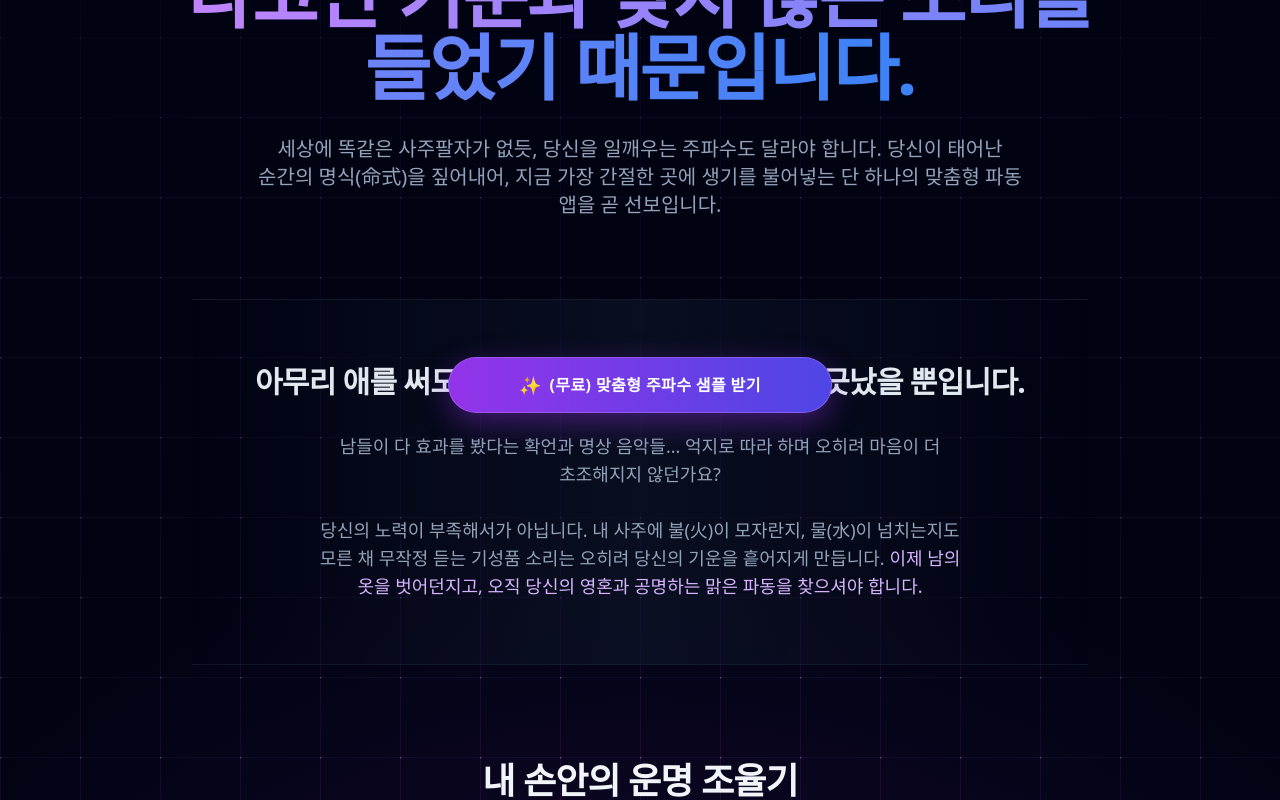
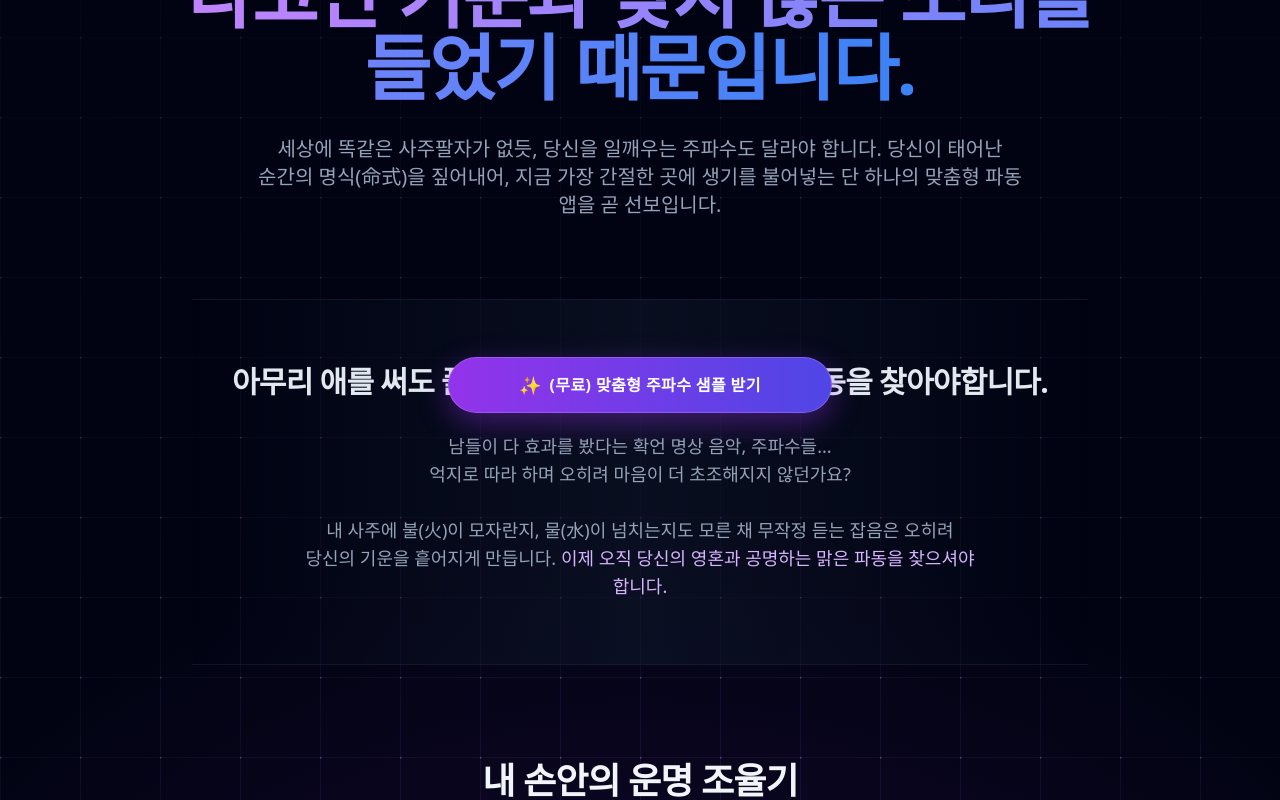
Before and after one commit to im667/wave, a Nuxt app: page / in a window 1280 px wide. Shown: the part 363-1163 px from the top of the page. Built offline with nearby package versions, Linux system fonts and the light colour scheme; no server answers.

Commit message:
edit index copy

```diff
--- a/pages/index.vue
+++ b/pages/index.vue
@@ -34,10 +34,10 @@
       </div>
 
       <div class="w-full max-w-4xl bg-gradient-to-r from-slate-900/0 via-slate-900/60 to-slate-900/0 py-16 mb-24 border-y border-slate-800/50 animate-fade-in-up" style="animation-delay: 0.2s;">
-        <h2 class="text-2xl md:text-3xl font-semibold text-center mb-8 text-slate-200 tracking-tight">아무리 애를 써도 풀리지 않는 답답함, 파동이 어긋났을 뿐입니다.</h2>
+        <h2 class="text-2xl md:text-3xl font-semibold text-center mb-8 text-slate-200 tracking-tight">아무리 애를 써도 풀리지 않는 답답함</br>내게 맞는 파동을 찾아야합니다.</h2>
         <p class="text-slate-400 text-base md:text-lg max-w-2xl mx-auto text-center font-light leading-loose break-keep">
-          남들이 다 효과를 봤다는 확언과 명상 음악들... 억지로 따라 하며 오히려 마음이 더 초조해지지 않던가요?<br/><br/>
-          당신의 노력이 부족해서가 아닙니다. 내 사주에 불(火)이 모자란지, 물(水)이 넘치는지도 모른 채 무작정 듣는 기성품 소리는 오히려 당신의 기운을 흩어지게 만듭니다. <strong class="text-purple-300 font-medium">이제 남의 옷을 벗어던지고, 오직 당신의 영혼과 공명하는 맑은 파동을 찾으셔야 합니다.</strong>
+          남들이 다 효과를 봤다는 확언 명상 음악, 주파수들...<br/> 억지로 따라 하며 오히려 마음이 더 초조해지지 않던가요?<br/><br/>
+          내 사주에 불(火)이 모자란지, 물(水)이 넘치는지도 모른 채 무작정 듣는 잡음은 오히려 당신의 기운을 흩어지게 만듭니다. <strong class="text-purple-300 font-medium">이제 오직 당신의 영혼과 공명하는 맑은 파동을 찾으셔야 합니다.</strong>
         </p>
       </div>
 
```
